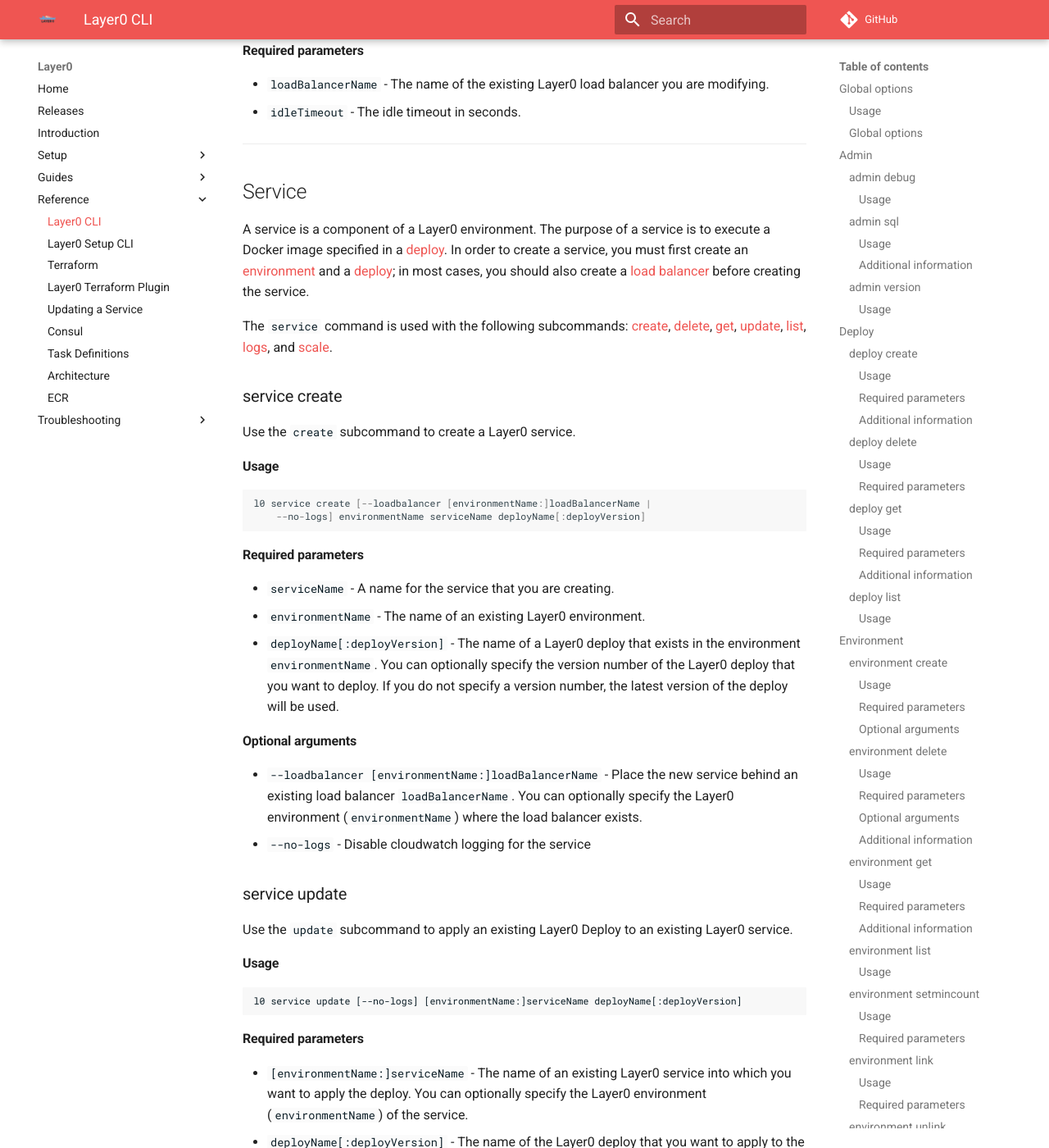
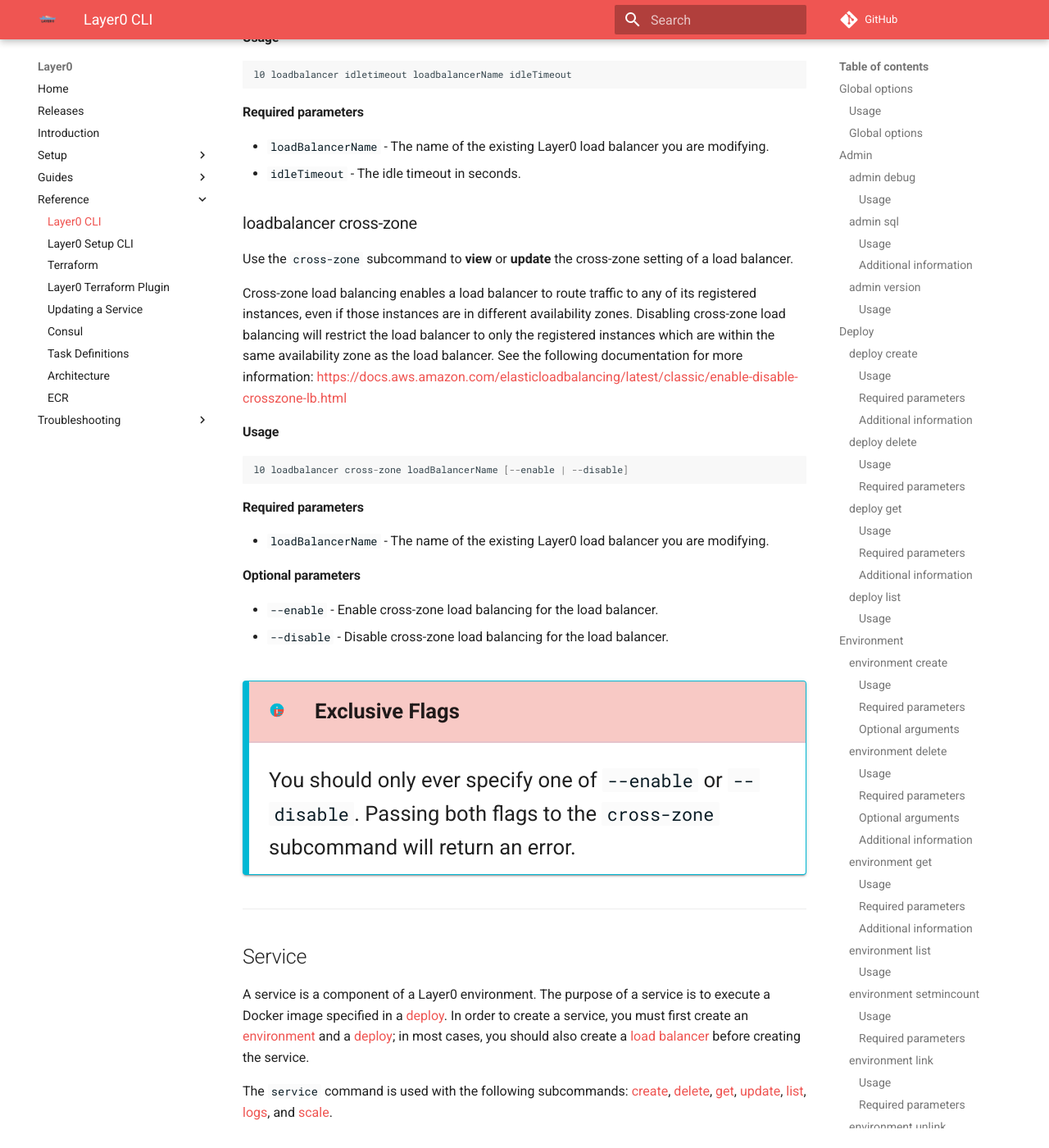
Before and after one commit to quintilesims/layer0-docs, an MkDocs documentation site: the page built from docs-src/docs/reference/cli.md, in a window 1280 px wide and 1400 px high, scrolled down 15820 px. Shown: the whole window at 82% size. Built offline with MkDocs 1.6.1 and Material for MkDocs 9.7.7, drawn with Linux system fonts in a browser that asks for light colours; comment, search, counter and statistics services are not loaded; some of the changed text lies outside the part shown.

Commit message:
Add cross-zone documentation

````diff
--- a/docs-src/docs/reference/cli.md
+++ b/docs-src/docs/reference/cli.md
@@ -384,7 +384,8 @@
 l0 loadbalancer create [--port port ... | --certificate nameOrARN |
     --private | --healthcheck-target target | --healthcheck-interval interval |
     --healthcheck-timeout timeout | --healthcheck-healthy-threshold healthyThreshold |
-    --healthcheck-unhealthy-threshold unhealthyThreshold | --idle-timeout idleTimeout] environmentName loadBalancerName
+    --healthcheck-unhealthy-threshold unhealthyThreshold | --idle-timeout idleTimeout |
+    --disable-cross-zone] environmentName loadBalancerName
 ```
 
 #### Required parameters
@@ -406,6 +407,7 @@
 * `--healthcheck-healthy-threshold healthyThreshold` - The number of checks before the instance is declared healthy (default: `2`).
 * `--healthcheck-unhealthy-threshold unhealthyThreshold` - The number of checks before the instance is declared unhealthy (default: `2`).
 * `--idle-timeout idleTimeout` - The idle timeout in seconds.
+* `--disable-cross-zone` - When you pass this flag, cross-zone load balancing for the load balancer will be disabled (by default, cross-zone load balancing is enabled).
 
 !!! info "Ports and Health Checks"
     When both the `--port` and the `--healthcheck-target` options are omitted, Layer0 configures the load balancer with some default values: `80:80/TCP` for ports and `TCP:80` for healthcheck target.
@@ -526,6 +528,29 @@
 #### Required parameters
 * `loadBalancerName` - The name of the existing Layer0 load balancer you are modifying.
 * `idleTimeout` - The idle timeout in seconds.
+
+### loadbalancer cross-zone
+Use the `cross-zone` subcommand to **view** or **update** the cross-zone setting of a load balancer.
+
+Cross-zone load balancing enables a load balancer to route traffic to any of its registered instances, even if those instances are in different availability zones.
+Disabling cross-zone load balancing will restrict the load balancer to only the registered instances which are within the same availability zone as the load balancer.
+See the following documentation for more information: <https://docs.aws.amazon.com/elasticloadbalancing/latest/classic/enable-disable-crosszone-lb.html>
+
+#### Usage
+```
+l0 loadbalancer cross-zone loadBalancerName [--enable | --disable]
+```
+
+#### Required parameters
+* `loadBalancerName` - The name of the existing Layer0 load balancer you are modifying.
+
+#### Optional parameters
+* `--enable` - Enable cross-zone load balancing for the load balancer.
+* `--disable` - Disable cross-zone load balancing for the load balancer.
+
+!!! info "Exclusive Flags"
+    You should only ever specify one of `--enable` or `--disable`.
+    Passing both flags to the `cross-zone` subcommand will return an error.
 
 ---
 
````
Also changed, not shown: docs-src/docs/reference/terraform-plugin.md (+4 -2 lines).
